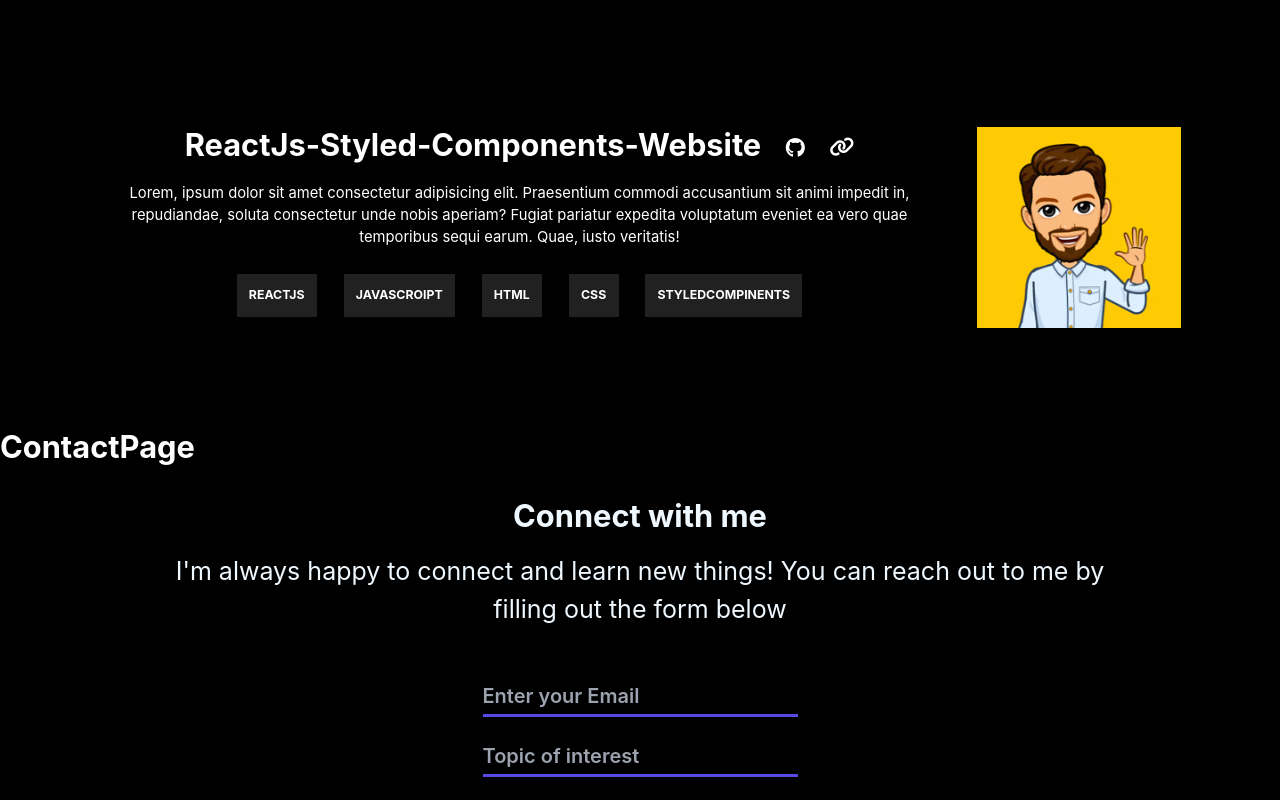
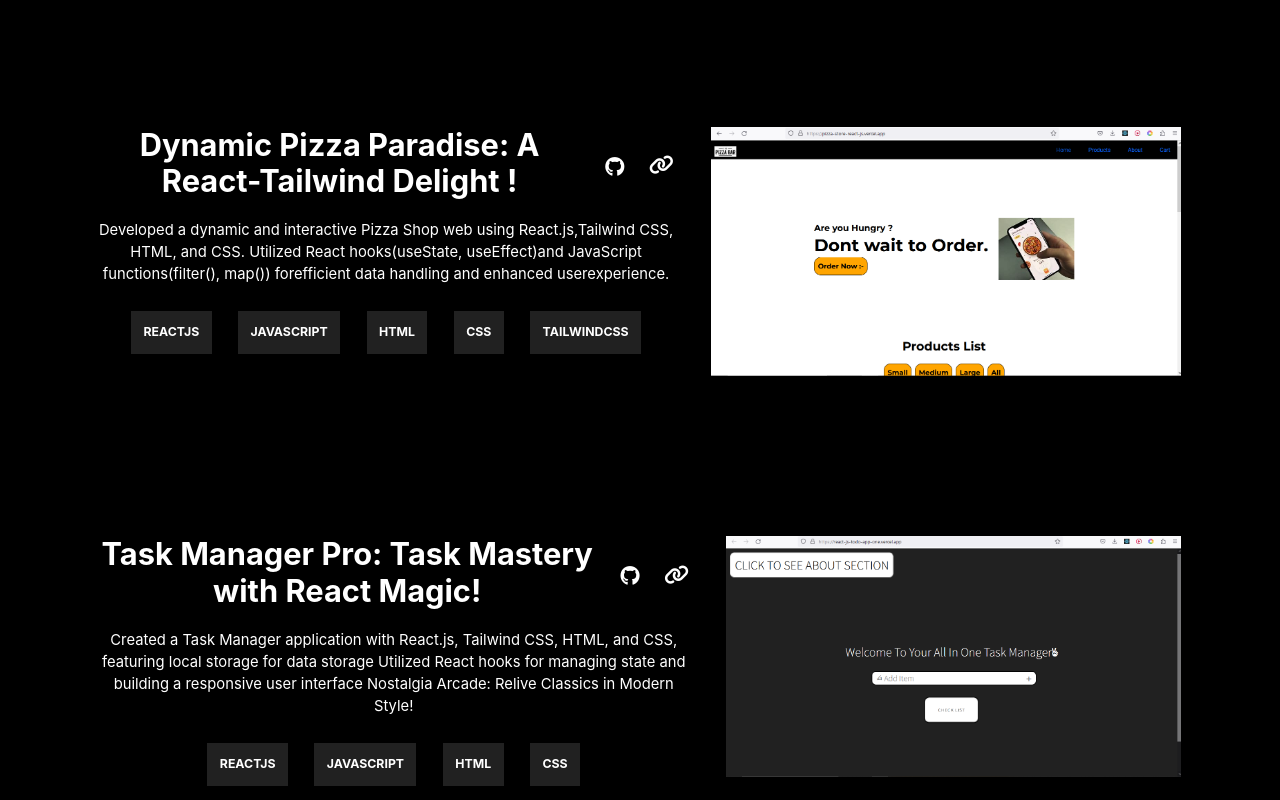
Before and after one commit to AdityaGoel0320/Aditya-Goel-Portfolio, a React (Create React App) app: page / in a window 1280 px wide. Shown: the part 1660-2460 px from the top of the page. Built offline with nearby package versions, Linux system fonts and the light colour scheme.

Commit message:
some updates

```diff
--- a/src/components/ProjectArr.js
+++ b/src/components/ProjectArr.js
@@ -1,12 +1,64 @@
-let ProjectArr = [
+const ProjectArr = [
     {
-       name :" ReactJs-Styled-Components-Website" ,
-       img :"./Images/avatar.jpg" ,
-       repo : "https://github.com/AdityaGoel0320/ReactJs-Styled-Components-Website" ,
-       link :"https://react-js-styled-components-website.vercel.app/" ,
-       desc :"Lorem, ipsum dolor sit amet consectetur adipisicing elit. Praesentium commodi accusantium sit animi impedit in, repudiandae, soluta consectetur unde nobis aperiam? Fugiat pariatur expedita voluptatum eveniet ea vero quae temporibus sequi earum. Quae, iusto veritatis!" ,
-       techUsed : ["Reactjs" , "Javascroipt" , "Html" , "Css" , "Styledcompinents"]  ,
-    }
-]
+        name: "Dynamic Pizza Paradise: A React-Tailwind Delight !",
+        img: "./Images/pizza.png",
+        repo: "https://github.com/AdityaGoel0320/Pizza-Store-ReactJs",
+        link: "https://pizza-store-react-js.vercel.app/",
+        desc: "Developed a dynamic and interactive Pizza Shop web using React.js,Tailwind CSS, HTML, and CSS. Utilized React hooks(useState, useEffect)and JavaScript functions(filter(), map()) forefficient data handling and enhanced userexperience.",
+        techUsed: ["ReactJS", "JavaScript", "HTML", "CSS" , "TailWindCss"],
+    },
 
-export default ProjectArr ;
+
+    {
+        name: "Task Manager Pro: Task Mastery with React Magic!",
+        img: "./Images/todo.png",
+        repo: "https://github.com/AdityaGoel0320/ReactJs-Todo-App",
+        link: "https://react-js-todo-app-one.vercel.app/",
+        desc: "Created a Task Manager application with React.js, Tailwind CSS, HTML, and CSS, featuring local storage for data storage Utilized React hooks for managing state and building a responsive user interface Nostalgia Arcade: Relive Classics in Modern Style!",
+        techUsed: ["ReactJS", "JavaScript", "HTML", "CSS"],
+    },
+
+    {
+        name: "Nostalgia Arcade: Relive Classics in Modern Style!",
+        img: "./Images/avatar.jpg",
+        repo: "https://github.com/AdityaGoel0320/ReactJs-Styled-Components-Website",
+        link: "https://react-js-styled-components-website.vercel.app/",
+        desc: "Transform your passion for gaming into a mesmerising web experience with our Game Center app, where classic games meet modern JavaScript mastery. Engage users with dynamic gameplay, responsive design, and a touch of nostalgia.🎮🌟",
+        techUsed: [ "JavaScript", "HTML", "CSS", ],
+    },
+    {
+        name: "ReactJs-Styled-Components-Website",
+        img: "./Images/avatar.jpg",
+        repo: "https://github.com/AdityaGoel0320/ReactJs-Styled-Components-Website",
+        link: "https://react-js-styled-components-website.vercel.app/",
+        desc: "Lorem ipsum dolor sit amet, consectetur adipisicing elit. Praesentium commodi accusantium sit animi impedit in, repudiandae, soluta consectetur unde nobis aperiam? Fugiat pariatur expedita voluptatum eveniet ea vero quae temporibus sequi earum. Quae, iusto veritatis!",
+        techUsed: ["ReactJS", "JavaScript", "HTML", "CSS", "Styled-Components"],
+    },
+    {
+        name: "ReactJs-Styled-Components-Website",
+        img: "./Images/avatar.jpg",
+        repo: "https://github.com/AdityaGoel0320/ReactJs-Styled-Components-Website",
+        link: "https://react-js-styled-components-website.vercel.app/",
+        desc: "Lorem ipsum dolor sit amet, consectetur adipisicing elit. Praesentium commodi accusantium sit animi impedit in, repudiandae, soluta consectetur unde nobis aperiam? Fugiat pariatur expedita voluptatum eveniet ea vero quae temporibus sequi earum. Quae, iusto veritatis!",
+        techUsed: ["ReactJS", "JavaScript", "HTML", "CSS", "Styled-Components"],
+    },
+    {
+        name: "ReactJs-Styled-Components-Website",
+        img: "./Images/avatar.jpg",
+        repo: "https://github.com/AdityaGoel0320/ReactJs-Styled-Components-Website",
+        link: "https://react-js-styled-components-website.vercel.app/",
+        desc: "Lorem ipsum dolor sit amet, consectetur adipisicing elit. Praesentium commodi accusantium sit animi impedit in, repudiandae, soluta consectetur unde nobis aperiam? Fugiat pariatur expedita voluptatum eveniet ea vero quae temporibus sequi earum. Quae, iusto veritatis!",
+        techUsed: ["ReactJS", "JavaScript", "HTML", "CSS", "Styled-Components"],
+    },
+    {
+        name: "ReactJs-Styled-Components-Website",
+        img: "./Images/avatar.jpg",
+        repo: "https://github.com/AdityaGoel0320/ReactJs-Styled-Components-Website",
+        link: "https://react-js-styled-components-website.vercel.app/",
+        desc: "Lorem ipsum dolor sit amet, consectetur adipisicing elit. Praesentium commodi accusantium sit animi impedit in, repudiandae, soluta consectetur unde nobis aperiam? Fugiat pariatur expedita voluptatum eveniet ea vero quae temporibus sequi earum. Quae, iusto veritatis!",
+        techUsed: ["ReactJS", "JavaScript", "HTML", "CSS", "Styled-Components"],
+    },
+
+];
+
+export default ProjectArr;
```
Also changed, not shown: public/Images/pizza.png (added), public/Images/todo.png (added).
